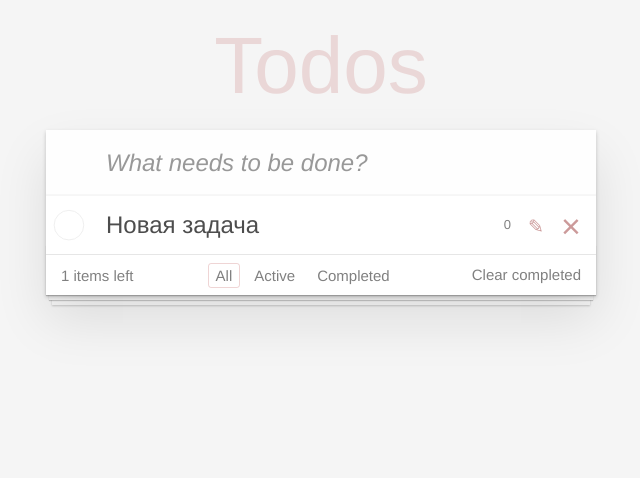
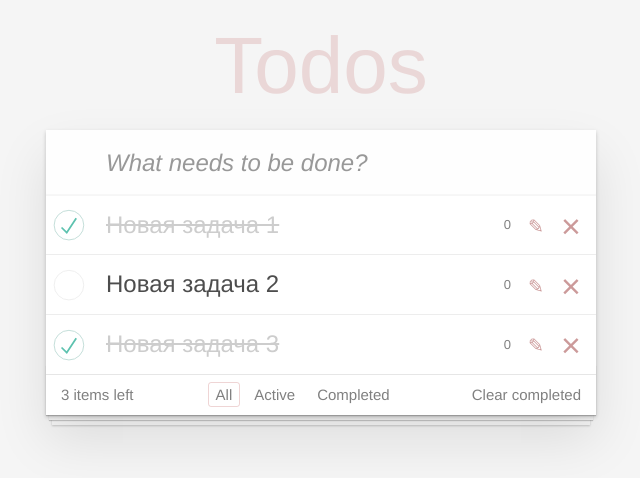
Before and after one commit to Cheder-one/06.00_React, a React (Create React App) app: page / in a window 1280 px wide. Shown: the top 478 px of the page, without its empty margins (319-959 px from the left). Built offline with nearby package versions, Linux system fonts and the light colour scheme.

Commit message:
Fixed: отображение при done

```diff
--- a/src/App.jsx
+++ b/src/App.jsx
@@ -5,17 +5,21 @@ import Footer from "./app/components/common/footer/footer";
 import Header from "./app/components/common/header/header";
 import { generateId } from "./app/utils";
 
+class Utils {
+  static generateStandardTodo = () => {
+    return [1, 2, 3].map((i) => ({
+      id: generateId(),
+      value: `Новая задача ${i}`,
+      completed: Boolean(i % 2)
+    }));
+  };
+}
+
 class App extends Component {
   state = {
     todoInput: "",
     todoFilter: "all",
-    todos: [
-      {
-        id: generateId(),
-        value: "Новая задача",
-        completed: false
-      }
-    ]
+    todos: Utils.generateStandardTodo()
   };
 
   handleInputChange = (callback) => {
--- a/src/app/components/task-list/taskList.jsx
+++ b/src/app/components/task-list/taskList.jsx
@@ -44,11 +44,12 @@ class TaskList extends Component {
 
     return (
       <ul className="todo-list">
-        {props.todos.map(({ id, value }) => (
+        {props.todos.map(({ id, value, completed }) => (
           <Task
             id={id}
             key={id}
             value={value}
+            isCompleted={completed}
             created={0}
             onTodoSubmit={props.onTodoSubmit}
             onTodoToggle={this.handleTodoToggle}
--- a/src/app/components/task/task.jsx
+++ b/src/app/components/task/task.jsx
@@ -8,80 +8,79 @@ import "./task.scss";
 class Task extends Component {
   state = {
     isEdit: false,
-    editableTodoId: "",
+    editableId: "",
     newTodoValue: this.props.value
   };
 
-  handleTodoClick = (e) => {
-    const { hasClassInTarget } = Utils;
-    const isEdit = hasClassInTarget(e, "icon-edit");
-    const isDelete = hasClassInTarget(e, "icon-destroy");
-    const isCheck =
-      hasClassInTarget(e, "toggle") ||
-      hasClassInTarget(e, "description");
-    const editableTodoId = e.currentTarget.id;
-
-    if (isEdit) {
-      this.toggleTodoEdit(e);
-      this.setState((prev) => ({ ...prev, editableTodoId }));
-    } else if (isDelete) {
-      this.handleTodoDelete(e);
-    } else if (isCheck) {
-      this.handleCheckboxClick(e);
-    }
-  };
-
-  handleCheckboxClick = ({ target, currentTarget }) => {
+  handleTodoClick = ({ currentTarget }) => {
     const id = currentTarget.id;
-
     this.props.onTodoToggle(id);
-    Utils.markTodo(target, id);
   };
 
   toggleTodoEdit = () => {
-    this.setState((prev) => ({
-      ...prev,
-      isEdit: !prev.isEdit
-    }));
+    this.setState((prev) => ({ isEdit: !prev.isEdit }));
   };
 
-  handleTodoEdit = ({ name, value }) => {
+  handleTodoEdit = (e, editableId) => {
+    e.preventDefault();
+    this.toggleTodoEdit();
+    this.setState((prev) => ({ ...prev, editableId }));
+  };
+
+  handleInputChange = ({ name, value }) => {
     this.setState((prev) => ({ ...prev, [name]: value }));
   };
 
-  handleTodoSubmit = () => {
-    const { editableTodoId, newTodoValue } = this.state;
-    this.props.onTodoEditSubmit({
-      newTodo: {
-        id: editableTodoId,
-        value: newTodoValue
-      }
-    });
+  handleEditedTodoSubmit = () => {
+    const { editableId, newTodoValue } = this.state;
+    const newTodo = {
+      id: editableId,
+      value: newTodoValue
+    };
+
+    this.props.onTodoEditSubmit({ newTodo });
     this.toggleTodoEdit();
   };
 
-  handleTodoDelete = ({ currentTarget }) => {
-    this.props.onTodoDelete(currentTarget.id);
+  handleTodoDelete = (e, id) => {
+    e.preventDefault();
+    this.props.onTodoDelete(id);
   };
 
+  calcClassName() {
+    const { isCompleted } = this.props;
+    const { isEdit } = this.state;
+    return isEdit ? "editing" : isCompleted ? "completed" : "";
+  }
+
   render() {
-    const props = this.props;
+    const { id, ...props } = this.props;
     const { isEdit, newTodoValue } = this.state;
 
     return (
       <li
-        id={props.id}
-        className={isEdit ? "editing" : ""}
+        id={id}
+        className={this.calcClassName()}
         onClick={this.handleTodoClick}
       >
         <div className="view">
-          <input className="toggle" type="checkbox" />
+          <input
+            className="toggle"
+            type="checkbox"
+            checked={props.isCompleted}
+          />
           <label>
             <span className="description">{props.value}</span>
             <span className="created">{props.created}</span>
           </label>
-          <button className="icon icon-edit" />
-          <button className="icon icon-destroy" />
+          <button
+            className="icon icon-edit"
+            onClick={(e) => this.handleTodoEdit(e, id)}
+          />
+          <button
+            className="icon icon-destroy"
+            onClick={(e) => this.handleTodoDelete(e, id)}
+          />
         </div>
         {isEdit && (
           <TaskInput
@@ -90,8 +89,8 @@ class Task extends Component {
             autoFocus
             className="edit"
             placeholder=""
-            onInputChange={this.handleTodoEdit}
-            onTodoSubmit={this.handleTodoSubmit}
+            onInputChange={this.handleInputChange}
+            onTodoSubmit={this.handleEditedTodoSubmit}
           />
         )}
       </li>
@@ -99,28 +98,11 @@ class Task extends Component {
   }
 }
 
-class Utils extends Task {
-  static hasClassInTarget(event, className) {
-    return event.target.classList.contains(className);
-  }
-
-  static markTodo = (target, id) => {
-    const li = document.getElementById(id);
-
-    switch (target.className) {
-      case "description":
-        const checkbox = li.querySelector(".toggle");
-        checkbox.checked = !checkbox.checked;
-      case "toggle":
-        li.classList.toggle("completed");
-    }
-  };
-}
-
 Task.propTypes = {
   id: PropTypes.string.isRequired,
   value: PropTypes.string.isRequired,
   created: PropTypes.number.isRequired,
+  isCompleted: PropTypes.bool.isRequired,
   onTodoToggle: PropTypes.func.isRequired,
   onTodoEditSubmit: PropTypes.func.isRequired,
   onTodoDelete: PropTypes.func.isRequired
```
